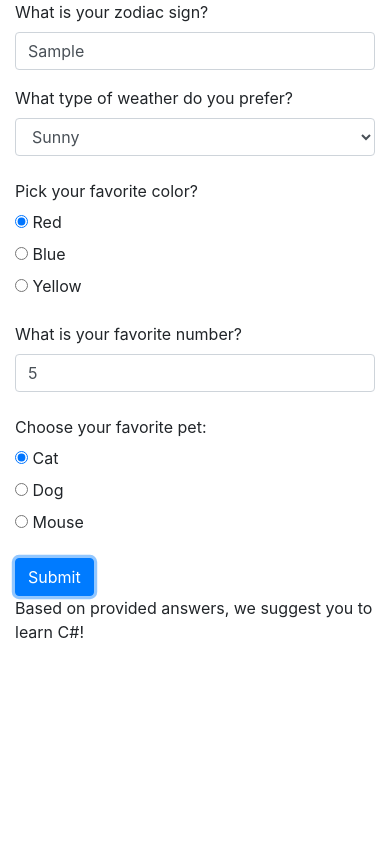
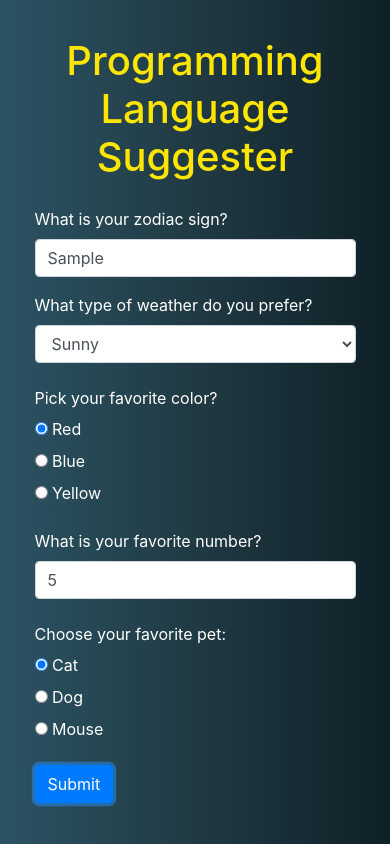
Before and after one commit to Anton3010/programming-languages-suggester, a plain HTML site: page index.html in a window 390 px wide. Both pictures are taken after typing "Sample", "5" into the empty fields and a click on the button "Submit". Shown: the top 844 px of the page. Drawn offline with Linux system fonts and the light colour scheme.

Commit message:
it will add styles to the app

```diff
--- a/css/styles.css
+++ b/css/styles.css
@@ -1,3 +1,28 @@
+body {
+  background: #0F2027;
+  background: -webkit-linear-gradient(to right, #2C5364, #203A43, #0F2027);
+  background: linear-gradient(to right, #2C5364, #203A43, #0F2027);
+  color: #fff;
+  padding: 5%;
+}
+
+.header {
+  padding: 5%;
+  text-align: center;
+}
+
+.header h1 {
+  color: #ffe600;
+}
+
 .result-wrapper {
   display: none;
+  background: #11998e;
+  background: -webkit-linear-gradient(to right, #38ef7d, #11998e);
+  background: linear-gradient(to right, #38ef7d, #11998e);
+  text-align: center;
+  padding: 4%;
+  margin-top: 30%;
+  font-size: 1.8em;
+  border-radius: 5px;
 }
--- a/index.html
+++ b/index.html
@@ -9,7 +9,12 @@
     <title>Programming Language Suggester</title>
   </head>
   <body>
+    <div class="header">
+      <h1>Programming Language Suggester</h1>
+    </div>
     <div class="container">
+      <div class="row">
+        <div class="col-md-6">
           <form id="questions-form">
             <div class="form-group">
               <label for="zodiac-sign">What is your zodiac sign?</label>
@@ -71,9 +76,13 @@
             </div>
             <button type="submit" class="btn btn-primary">Submit</button>
           </form>
+        </div>
+        <div class="col-md-6">
           <div class="result-wrapper">
             <p>Based on provided answers, we suggest you to learn <span id="result"></span>!</p>
           </div>
         </div>
+      </div>
+    </div>
   </body>
 </html>
```
Lines whose indentation alone changed are shown as unchanged.
